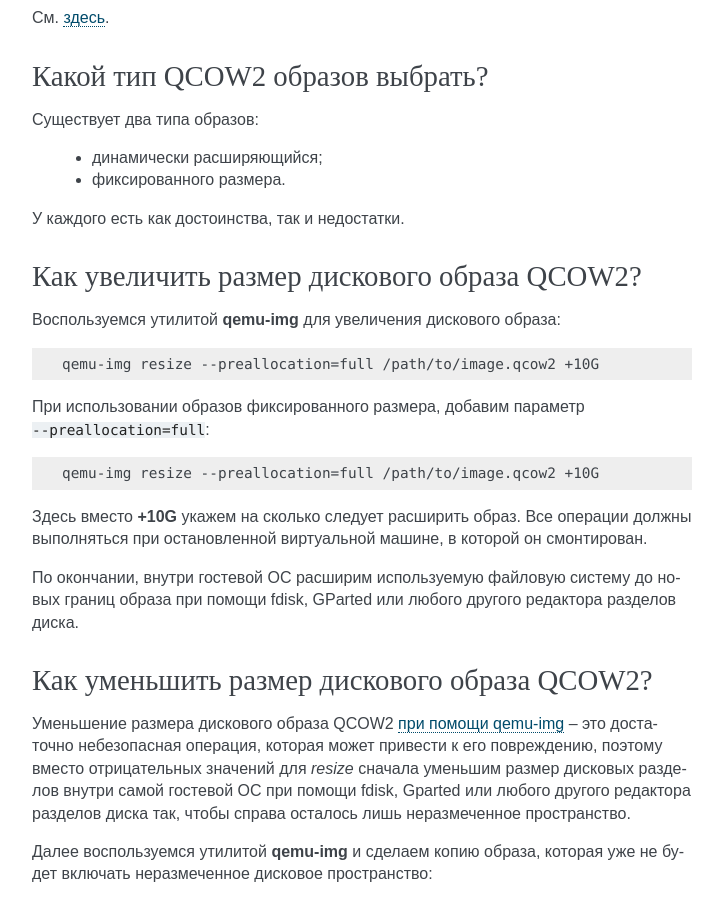
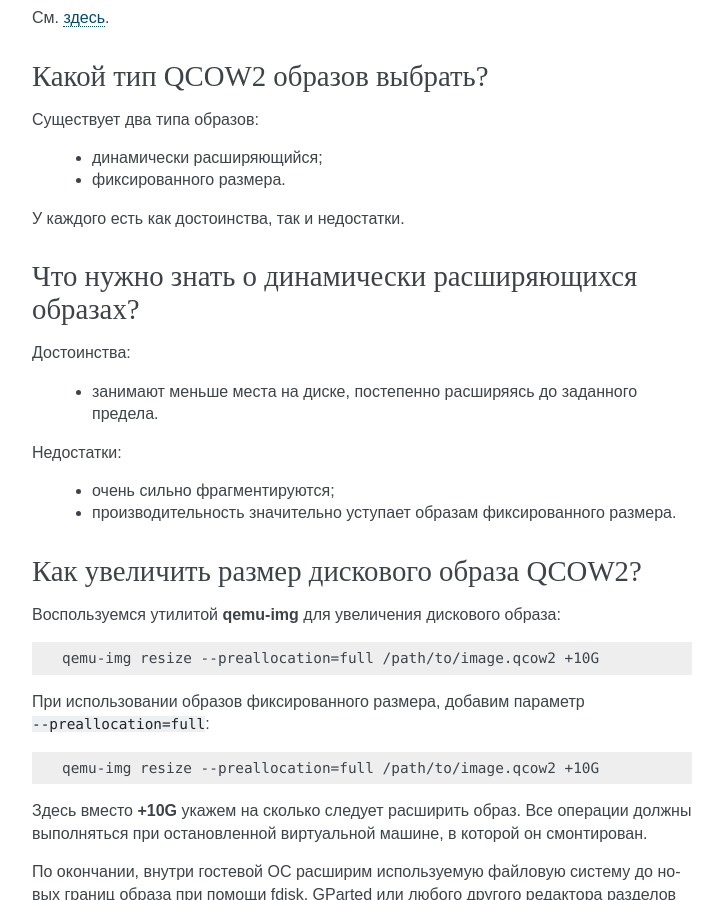
Before and after one commit to RussianFedora/FAQ, a Sphinx documentation site: the page built from source/virtualization.rst, in a window 1280 px wide and 900 px high, scrolled down 4403 px. Shown: the whole window, without its empty margins (388-1111 px from the left). Built offline with Sphinx 7.4.7, drawn with Linux system fonts in a browser that asks for light colours; comment, search, counter and statistics services are not loaded; some of the changed text lies outside the part shown.

Commit message:
Added question about QCOW2 dynamic disk images.

```diff
--- a/source/virtualization.rst
+++ b/source/virtualization.rst
@@ -278,6 +278,21 @@
 
 У каждого есть как достоинства, так и недостатки.
 
+.. index:: virtualization, kvm, qemu, qcow2
+.. _qcow2-dynamic:
+
+Что нужно знать о динамически расширяющихся образах?
+========================================================
+
+Достоинства:
+
+  * занимают меньше места на диске, постепенно расширяясь до заданного предела.
+
+Недостатки:
+
+  * очень сильно фрагментируются;
+  * производительность значительно уступает образам фиксированного размера.
+
 .. index:: virtualization, kvm, qemu, qcow2, resize
 .. _qcow2-resize:
 
```
